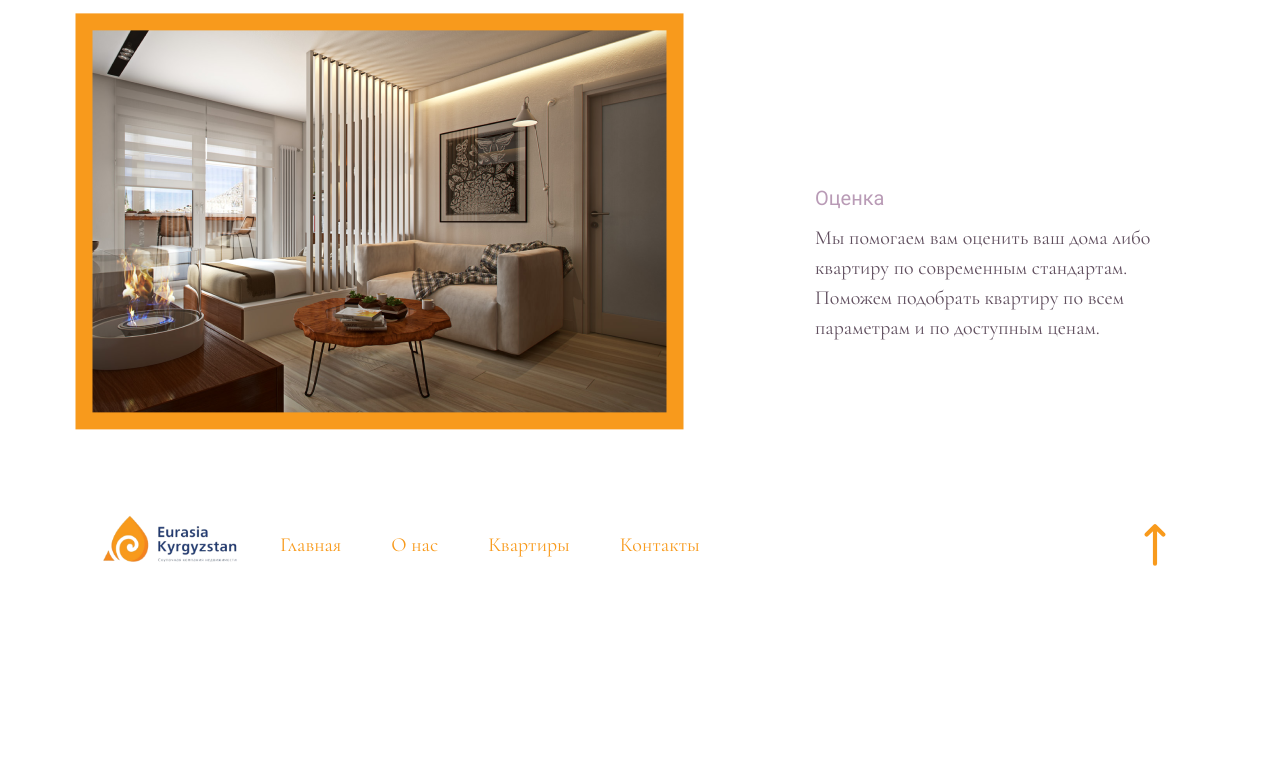
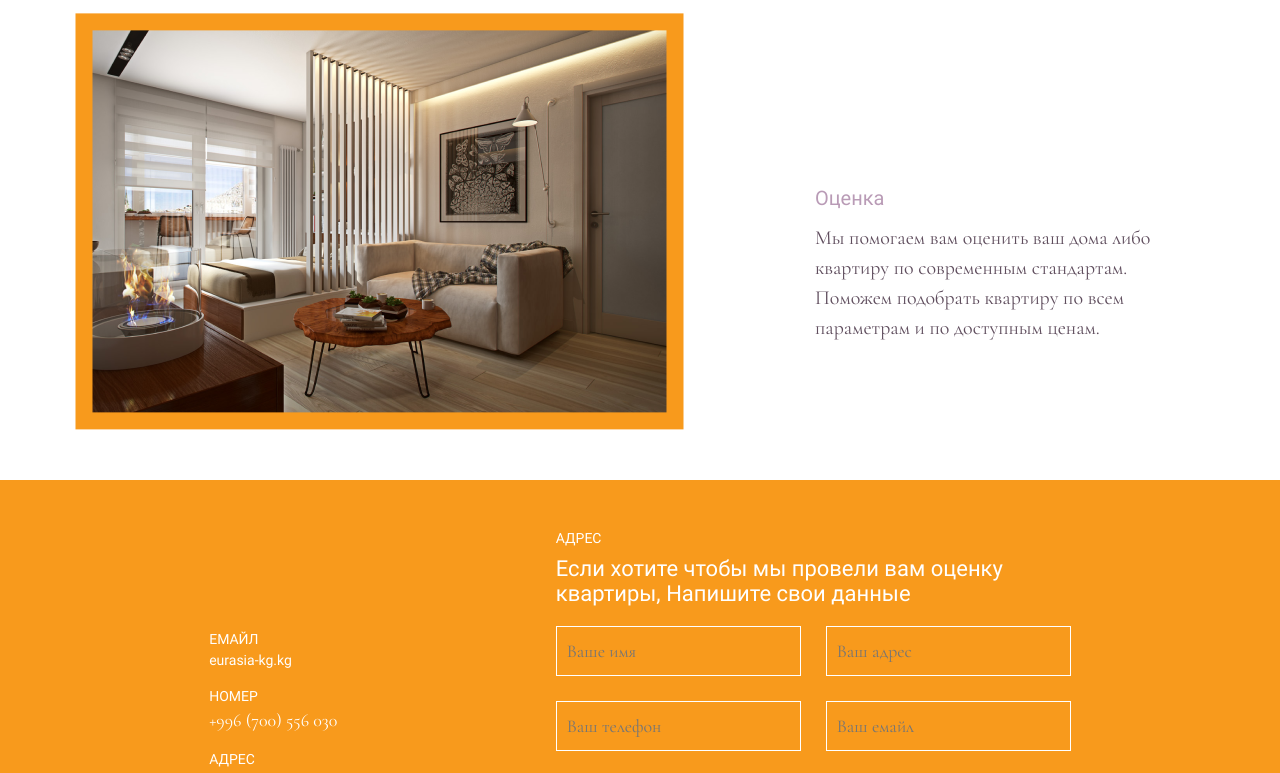
Before and after one commit to azamat71111/Frontend, a Next.js app: page / in a window 1280 px wide. Shown: the part 2758-3531 px from the top of the page. Before the commit the page ends 3368 px from the top, so only its background shows below. Built offline with nearby package versions, Linux system fonts and the light colour scheme.

Commit message:
add contact

```diff
--- a/components/Cart/Cart.jsx
+++ b/components/Cart/Cart.jsx
@@ -35,7 +35,7 @@ export default function Cart() {
       <div className={styles.title__list}>
         <h2 className={styles.title}>НАША КОМПАНИЯ</h2>
         <h2 className={styles.main__title}>
-          Мы занимаемся оценкой, продажой и покупкой квартир.
+          Мы занимаемся оценкой, продажой и покупкой квартир.{" "}
           <span className={styles.block}>
             Мы поможем вам продать вашу квартиру по очень выгодным вам ценам
           </span>
--- a/components/Cart/Cart.module.sass
+++ b/components/Cart/Cart.module.sass
@@ -86,7 +86,7 @@
     width: calc( 100% - 100px )
     padding-top: 50px
   .cart__list
-    margin: 50px 0
+    // margin: 50px 0
 
 @media screen and (max-width: 1300px)
   .cart__img
--- a/components/Layout/Footer/Footer.module.sass
+++ b/components/Layout/Footer/Footer.module.sass
@@ -17,7 +17,6 @@
   margin-right: 40px
   img
     width: 100%
-.nav
 .footer__link
   font-family: 'Cormorant Garamond', sans-serif
   font-weight: 400
@@ -33,3 +32,17 @@
     cursor: pointer
     height: 100%
     color: #F89A1C
+
+@media screen and (max-width: 1000px)
+  .container
+    width: calc( 100% - 100px )
+  .nav
+    display: none
+@media screen and (max-width: 800px)
+  .container
+    width: calc( 100% - 50px )
+@media screen and (max-width: 455px)
+  .logo
+    width: 110px
+  .arrowUp
+    height: 40px
--- a/components/Layout/Navbar/Navbar.module.sass
+++ b/components/Layout/Navbar/Navbar.module.sass
@@ -46,6 +46,8 @@
     flex-direction: column
     padding-left: 40px
     z-index: 100
+  .logo
+    z-index: 101
   .nav__link
     margin: 0
     margin-bottom: 15px
@@ -55,3 +57,10 @@
     width: calc( 100% - 50px )
   .logo
     width: 160px
+  .nav
+    width: 70%
+@media screen and (max-width: 455px)
+  .logo
+    width: 110px
+  .nav
+    width: 80%
--- /dev/null
+++ b/components/PriceRoom/PriceRoom.jsx
@@ -0,0 +1,65 @@
+import React from "react";
+import styles from "./PriceRoom.module.sass";
+
+export default function PriceRoom() {
+  return (
+    <div className={styles.background}>
+      <header className={styles.container}>
+        <div className={styles.info}>
+          <div className={styles.email}>
+            Емайл
+            <div className={styles.email__item}>eurasia-kg.kg</div>
+          </div>
+          <div className={styles.number}>
+            Номер
+            <div className={styles.number__item}>+996 (700) 556 030</div>
+          </div>
+          <div className={styles.address}>
+            Адрес
+            <div className={styles.address__item}>Вверхний Джал 29</div>
+            <div className={styles.address__item}>Бишкек</div>
+            <div className={styles.address__item}>Кыргызстан</div>
+          </div>
+        </div>
+        <div className={styles.sidebar}>
+          <h2 className={styles.sidebar__title}>Адрес</h2>
+          <h2 className={styles.sidebar__subTitle}>
+            Если хотите чтобы мы провели вам оценку квартиры, Напишите свои
+            данные
+          </h2>
+          <div className={styles.sidebar__form}>
+            <input
+              className={styles.user__name}
+              type="text"
+              placeholder="Ваше имя"
+              name=""
+            />
+            <input
+              className={styles.user__address}
+              placeholder="Ваш адрес"
+              type="text"
+              name=""
+            />
+            <input
+              className={styles.user__number}
+              placeholder="Ваш телефон"
+              type="number"
+              name=""
+            />
+            <input
+              className={styles.user__email}
+              placeholder="Ваш емайл"
+              type="email"
+              name=""
+            />
+            <textarea
+              className={styles.user__des}
+              placeholder="Ваше сообщения"
+            />
+            <button className={styles.form__btn}>Отправить</button>
+          </div>
+        </div>
+      </header>
+    </div>
+  );
+}
--- /dev/null
+++ b/components/PriceRoom/PriceRoom.module.sass
@@ -0,0 +1,180 @@
+.background
+  background-color: #F89A1C
+
+.container
+  width: calc( 100% - 450px )
+  margin: 0 auto
+  padding: 50px 0
+  font-family: "Roboto", sans-serif
+  display: flex
+  align-items: center
+  justify-content: space-around
+.info
+.email
+  text-transform: uppercase
+  color: #fff
+  font-size: 0.875rem
+  font-weight: 400
+  margin-bottom: 20px
+.email__item
+  margin-top: 5px
+  text-transform: lowercase
+.number
+  margin-bottom: 20px
+  text-transform: uppercase
+  color: #fff
+  font-size: 0.875rem
+  font-weight: 400
+.number__item
+  margin-top: 5px
+  text-transform: lowercase
+  font-family: "Cormorant Garamond", sans-serif
+  font-size: 18px
+.address
+  margin-bottom: 20px
+  text-transform: uppercase
+  color: #fff
+  font-size: 0.875rem
+  font-weight: 400
+.address__item
+  margin-top: 5px
+  text-transform: lowercase
+
+.sidebar
+  max-width: 600px
+.sidebar__title
+  font-family: "Roboto", sans-serif
+  font-size: 14px
+  color: #fff
+  font-weight: 400
+  text-transform: uppercase
+  margin-bottom: 10px
+.sidebar__subTitle
+  font-size: 1.375rem
+  color: #fff
+  font-weight: 400
+  max-width: 470px
+  margin-bottom: 20px
+.sidebar__form
+  display: grid
+  grid-template-columns: repeat(2, 1fr)
+  gap: 25px
+.user__name
+  font-size: 18px
+  font-family: "Cormorant Garamond", sans-serif
+  height: 50px
+  background-color: #85838300
+  border: 1px solid #fff
+  color: #fff
+  padding: 10px
+  transition: .3s
+  &:focus
+    background-color: #fff
+    color: #000
+.user__address
+  font-size: 18px
+  font-family: "Cormorant Garamond", sans-serif
+  height: 50px
+  background-color: #85838300
+  border: 1px solid #fff
+  color: #fff
+  padding: 10px
+  transition: .3s
+  &:focus
+    background-color: #fff
+    color: #000
+.user__number
+  font-size: 18px
+  font-family: "Cormorant Garamond", sans-serif
+  height: 50px
+  background-color: #85838300
+  border: 1px solid #fff
+  color: #fff
+  padding: 10px
+  transition: .3s
+  &:focus
+    background-color: #fff
+    color: #000
+.user__email
+  font-size: 18px
+  font-family: "Cormorant Garamond", sans-serif
+  height: 50px
+  background-color: #85838300
+  border: 1px solid #fff
+  color: #fff
+  padding: 10px
+  transition: .3s
+  &:focus
+    background-color: #fff
+    color: #000
+.user__des
+  font-size: 18px
+  font-family: "Cormorant Garamond", sans-serif
+  height: 100px
+  resize: none
+  background-color: #85838300
+  border: 1px solid #fff
+  color: #fff
+  grid-column-start: 1
+  grid-column-end: 3
+  padding: 10px
+  transition: .3s
+  &:focus
+    background-color: #fff
+    color: #000
+
+.form__btn
+  height: 50px
+  background-color: #85838300
+  border: 1px solid #fff
+  color: #fff
+  font-family: "Cormorant Garamond", sans-serif
+  font-size: 18px
+  font-weight: 400
+  transition: .3s
+  cursor: pointer
+  &:hover
+    background-color: #fff
+    color: #000
+@media screen and (max-width: 1400px)
+  .container
+    width: calc( 100% - 200px )
+@media screen and (max-width: 1100px)
+  .container
+    width: calc( 100% - 100px )
+@media screen and (max-width: 1100px)
+  .container
+    width: calc( 100% - 50px )
+@media screen and (max-width: 900px)
+  .container
+    max-width: 500px
+    margin: 0 auto
+    display: flex
+    flex-direction: column
+    align-items: center
+    justify-content: flex-start
+    padding: 40px 0
+  .info
+    order: 1
+    margin-top: 40px
+    width: 100%
+    display: grid
+    grid-template-columns: repeat(auto-fit, minmax(170px, 1fr ))
+    gap: 15px
+  .sidebar
+    width: 100%
+    order: 0
+  .sidebar__form
+    margin-top: 30px
+  .sidebar__subTitle
+    font-size: 1.25rem
+@media screen and (max-width: 500px)
+  .sidebar__subTitle
+    font-size: 1rem
+  .sidebar__form
+    display: grid
+    grid-template-columns: 1fr
+    gap: 25px
+  .user__des
+    grid-column-start: 1
+    grid-column-end: 2
--- a/pages/index.js
+++ b/pages/index.js
@@ -2,6 +2,7 @@ import Head from "next/head";
 import About from "../components/About/About";
 import Cart from "../components/Cart/Cart";
 import MainHead from "../components/MainHead/MainHead";
+import PriceRoom from "../components/PriceRoom/PriceRoom";
 import Services from "../components/Services/Services";
 import styles from "../styles/Home.module.sass";
 
@@ -17,6 +18,7 @@ export default function Home() {
       <Cart />
       <About />
       <Services />
+      <PriceRoom />
     </div>
   );
 }
--- a/styles/globals.sass
+++ b/styles/globals.sass
@@ -13,6 +13,16 @@ a
   padding: 0
   box-sizing: border-box
   list-style: none
+
+textarea:focus, input:focus
+  outline: none
+
+input[type='number']
+  -moz-appearance: textfield
+
+input::-webkit-outer-spin-button,
+input::-webkit-inner-spin-button
+  -webkit-appearance: none
 
 .wrapper
   overflow: hidden
```
